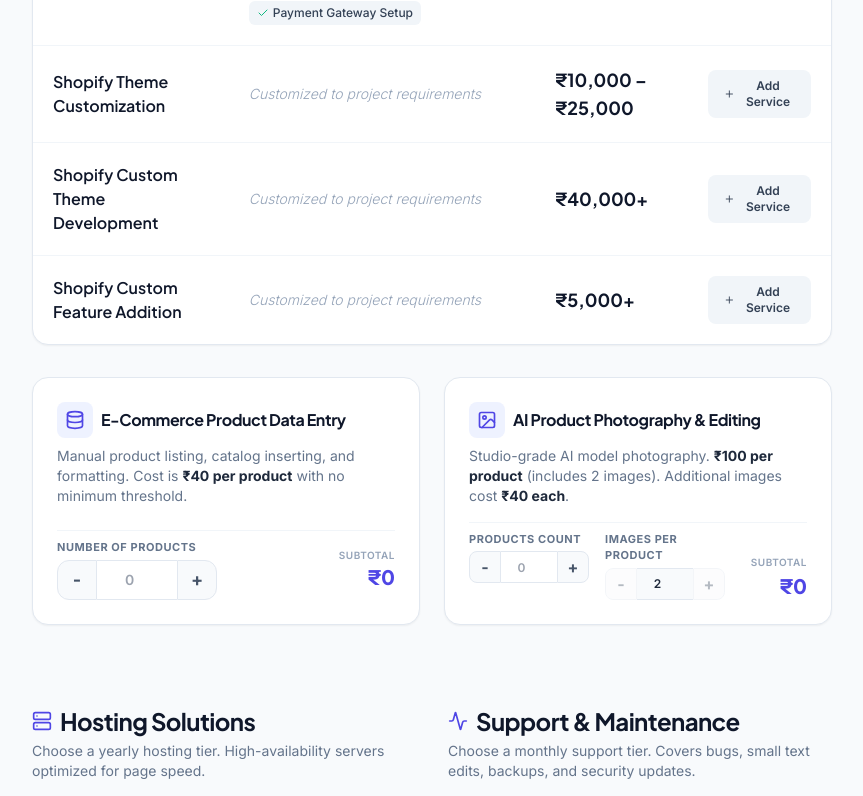
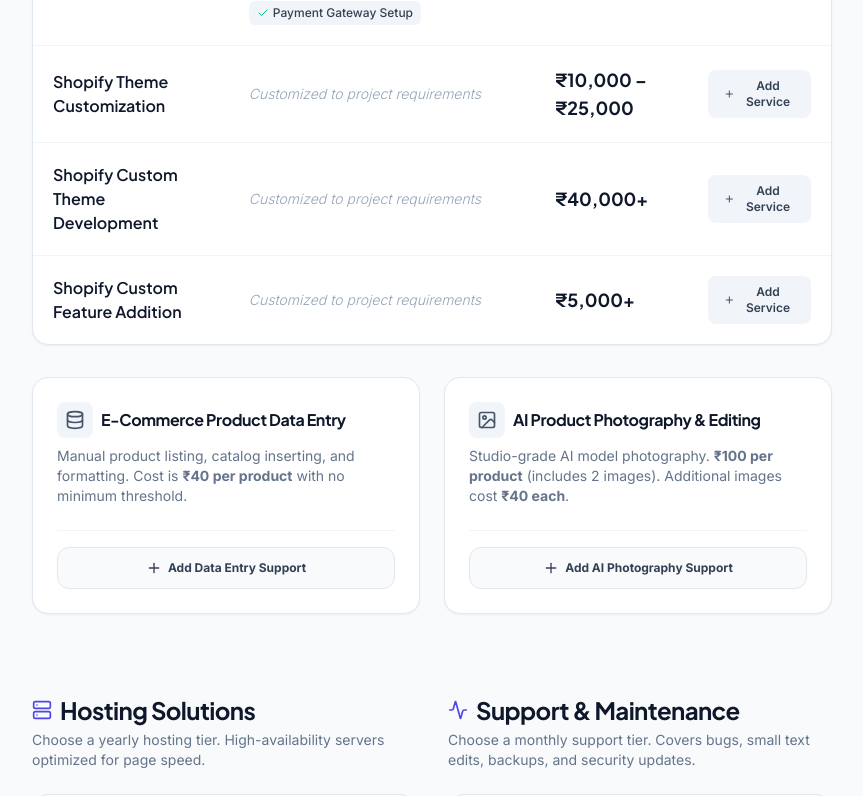
Before and after one commit to hardikkanajariya-in/pricing-simulator, a React (Vite) app: page / in a window 1280 px wide. Shown: the part 4516-5312 px from the top of the page, without its empty margins (0-863 px from the left). Built offline with nearby package versions, Linux system fonts and the light colour scheme.

Commit message:
feat: add ShopifyServices component for managing service selection and quantity-based cost estimation

```diff
--- a/src/components/ShopifyServices.tsx
+++ b/src/components/ShopifyServices.tsx
@@ -1,5 +1,5 @@
 import React from 'react';
-import { Check, Plus, ShoppingBag, Database, Image } from 'lucide-react';
+import { Check, Plus, Minus, Trash2, ShoppingBag, Database, Image } from 'lucide-react';
 import { SHOPIFY_SERVICES, ShopifyServiceItem } from '../data/pricingData';
 
 interface ShopifyServicesProps {
@@ -42,6 +42,9 @@
     }).format(value);
   };
 
+  const isDataEntryActive = productInsertCount > 0;
+  const isAiPhotoActive = aiPhotoProductCount > 0;
+
   return (
     <div className="space-y-8">
       <div className="text-left">
@@ -53,7 +56,7 @@
           Shopify & Data Services
         </h2>
         <p className="text-slate-500 mt-2 text-sm sm:text-base">
-          Looking for a Shopify specialist? Select from setup configurations, customization, or dynamic product catalog cataloging.
+          Looking for a Shopify specialist? Select from setup configurations, customization, or dynamic product cataloging.
         </p>
       </div>
 
@@ -181,153 +184,228 @@
       <div className="grid grid-cols-1 lg:grid-cols-2 gap-6">
 
         {/* Dynamic Product Data Entry Card */}
-        <div className="bg-white border border-slate-200 rounded-2xl p-6 flex flex-col justify-between space-y-4 hover:border-slate-300 transition-colors shadow-sm">
+        <div className={`border rounded-2xl p-6 flex flex-col justify-between space-y-6 transition-all duration-300 shadow-sm ${
+          isDataEntryActive
+            ? 'border-indigo-600 bg-indigo-50/10 ring-2 ring-indigo-600/10'
+            : 'border-slate-200 bg-white hover:border-slate-300'
+        }`}>
           <div className="space-y-2">
+            <div className="flex justify-between items-start">
               <div className="flex items-center gap-2">
-              <div className="w-9 h-9 rounded-lg bg-indigo-50 flex items-center justify-center text-indigo-600">
+                <div className={`w-9 h-9 rounded-lg flex items-center justify-center ${
+                  isDataEntryActive ? 'bg-indigo-600 text-white' : 'bg-slate-100 text-slate-600'
+                }`}>
                   <Database className="w-5 h-5" />
                 </div>
                 <h3 className="font-bold text-slate-900 font-display text-base">E-Commerce Product Data Entry</h3>
               </div>
+              {isDataEntryActive && (
+                <span className="inline-flex items-center gap-1 text-[10px] bg-indigo-600 text-white font-bold px-2 py-0.5 rounded-full uppercase tracking-wider">
+                  <Check className="w-3 h-3 stroke-[3]" />
+                  Active
+                </span>
+              )}
+            </div>
             <p className="text-slate-500 text-xs sm:text-sm leading-relaxed">
-              Manual product listing, catalog inserting, and formatting. Cost is <span className="font-bold text-slate-800">₹40 per product</span> with no minimum threshold.
+              Manual product listing, catalog inserting, and formatting. Cost is <span className="font-bold text-slate-850">₹40 per product</span> with no minimum threshold.
             </p>
           </div>
 
-          <div className="pt-2 border-t border-slate-100 flex flex-col sm:flex-row sm:items-center justify-between gap-4">
-            <div className="space-y-1">
-              <label htmlFor="product_insert_input" className="block text-[11px] font-bold text-slate-500 uppercase tracking-wider">Number of Products</label>
+          {!isDataEntryActive ? (
+            <div className="pt-4 border-t border-slate-100">
+              <button
+                type="button"
+                onClick={() => onProductInsertCountChange(10)}
+                className="w-full py-3 px-4 rounded-xl text-xs font-bold bg-slate-50 hover:bg-slate-100 border border-slate-200 hover:border-slate-300 text-slate-700 hover:text-slate-900 flex items-center justify-center gap-1.5 transition-all duration-200"
+              >
+                <Plus className="w-4 h-4" />
+                Add Data Entry Support
+              </button>
+            </div>
+          ) : (
+            <div className="pt-4 border-t border-slate-100 flex flex-col sm:flex-row sm:items-center justify-between gap-4">
+              <div className="space-y-1.5">
+                <span className="block text-[10px] font-bold text-slate-400 uppercase tracking-wider">Number of Products</span>
                 <div className="flex items-center">
                   <button
                     type="button"
-                  onClick={() => onProductInsertCountChange(Math.max(0, productInsertCount - 5))}
-                  className="w-10 h-10 border border-slate-200 bg-slate-50 text-slate-600 hover:bg-slate-100 rounded-l-xl flex items-center justify-center font-bold text-lg select-none transition-colors"
+                    onClick={() => onProductInsertCountChange(Math.max(1, productInsertCount - 5))}
+                    className="w-10 h-10 border border-slate-200 bg-white hover:bg-slate-50 text-slate-600 rounded-l-xl flex items-center justify-center font-bold transition-colors"
                   >
-                  -
+                    <Minus className="w-3.5 h-3.5" />
                   </button>
                   <input
-                  id="product_insert_input"
                     type="number"
-                  min="0"
-                  value={productInsertCount === 0 ? '' : productInsertCount}
+                    min="1"
+                    value={productInsertCount}
                     onChange={(e) => {
                       const val = parseInt(e.target.value, 10);
-                    onProductInsertCountChange(isNaN(val) ? 0 : Math.max(0, val));
+                      onProductInsertCountChange(isNaN(val) ? 1 : Math.max(1, val));
                     }}
-                  placeholder="0"
-                  className="w-20 h-10 border-y border-slate-200 text-center text-sm font-semibold focus:outline-none"
+                    className="w-20 h-10 border-y border-slate-200 text-center text-sm font-bold text-slate-800 focus:outline-none bg-white"
                   />
                   <button
                     type="button"
                     onClick={() => onProductInsertCountChange(productInsertCount + 5)}
-                  className="w-10 h-10 border border-slate-200 bg-slate-50 text-slate-600 hover:bg-slate-100 rounded-r-xl flex items-center justify-center font-bold text-lg select-none transition-colors"
+                    className="w-10 h-10 border border-slate-200 bg-white hover:bg-slate-50 text-slate-600 rounded-r-xl flex items-center justify-center font-bold transition-colors"
                   >
-                  +
+                    <Plus className="w-3.5 h-3.5" />
                   </button>
                 </div>
               </div>
 
+              <div className="flex flex-col items-start sm:items-end justify-between h-full space-y-2">
                 <div className="text-left sm:text-right space-y-0.5">
                   <span className="block text-[10px] text-slate-400 font-semibold uppercase tracking-wider">Subtotal</span>
                   <span className="text-xl font-extrabold text-indigo-600 font-display">
                     {formattedCurrency(productInsertCount * 40)}
                   </span>
                 </div>
+                <button
+                  type="button"
+                  onClick={() => onProductInsertCountChange(0)}
+                  className="text-xs font-semibold text-red-500 hover:text-red-600 flex items-center gap-1"
+                >
+                  <Trash2 className="w-3.5 h-3.5" />
+                  Remove Service
+                </button>
               </div>
+            </div>
+          )}
         </div>
 
         {/* Dynamic AI Product Photography Card */}
-        <div className="bg-white border border-slate-200 rounded-2xl p-6 flex flex-col justify-between space-y-4 hover:border-slate-300 transition-colors shadow-sm">
+        <div className={`border rounded-2xl p-6 flex flex-col justify-between space-y-6 transition-all duration-300 shadow-sm ${
+          isAiPhotoActive
+            ? 'border-indigo-600 bg-indigo-50/10 ring-2 ring-indigo-600/10'
+            : 'border-slate-200 bg-white hover:border-slate-300'
+        }`}>
           <div className="space-y-2">
+            <div className="flex justify-between items-start">
               <div className="flex items-center gap-2">
-              <div className="w-9 h-9 rounded-lg bg-indigo-50 flex items-center justify-center text-indigo-600">
+                <div className={`w-9 h-9 rounded-lg flex items-center justify-center ${
+                  isAiPhotoActive ? 'bg-indigo-600 text-white' : 'bg-slate-100 text-slate-600'
+                }`}>
                   <Image className="w-5 h-5" />
                 </div>
                 <h3 className="font-bold text-slate-900 font-display text-base">AI Product Photography & Editing</h3>
               </div>
+              {isAiPhotoActive && (
+                <span className="inline-flex items-center gap-1 text-[10px] bg-indigo-600 text-white font-bold px-2 py-0.5 rounded-full uppercase tracking-wider">
+                  <Check className="w-3 h-3 stroke-[3]" />
+                  Active
+                </span>
+              )}
+            </div>
             <p className="text-slate-500 text-xs sm:text-sm leading-relaxed">
-              Studio-grade AI model photography. <span className="font-bold text-slate-800">₹100 per product</span> (includes 2 images). Additional images cost <span className="font-bold text-slate-800">₹40 each</span>.
+              Studio-grade AI model photography. <span className="font-bold text-slate-850">₹100 per product</span> (includes 2 images). Additional images cost <span className="font-bold text-slate-850">₹40 each</span>.
             </p>
           </div>
 
-          <div className="pt-2 border-t border-slate-100 space-y-4">
-            <div className="flex flex-col sm:flex-row gap-4 justify-between">
-              {/* Products count */}
-              <div className="space-y-1">
-                <label htmlFor="ai_photo_product_input" className="block text-[11px] font-bold text-slate-500 uppercase tracking-wider">Products Count</label>
-                <div className="flex items-center">
+          {!isAiPhotoActive ? (
+            <div className="pt-4 border-t border-slate-100">
               <button
                 type="button"
-                    onClick={() => onAiPhotoProductCountChange(Math.max(0, aiPhotoProductCount - 1))}
-                    className="w-8 h-8 border border-slate-200 bg-slate-50 text-slate-600 hover:bg-slate-100 rounded-l-lg flex items-center justify-center font-bold text-base select-none transition-colors"
+                onClick={() => {
+                  onAiPhotoProductCountChange(5);
+                  onAiPhotoImagesPerProductChange(2);
+                }}
+                className="w-full py-3 px-4 rounded-xl text-xs font-bold bg-slate-50 hover:bg-slate-100 border border-slate-200 hover:border-slate-300 text-slate-700 hover:text-slate-900 flex items-center justify-center gap-1.5 transition-all duration-200"
               >
-                    -
+                <Plus className="w-4 h-4" />
+                Add AI Photography Support
+              </button>
+            </div>
+          ) : (
+            <div className="pt-4 border-t border-slate-100 space-y-4">
+              <div className="flex flex-col sm:flex-row gap-4 justify-between items-start sm:items-center">
+
+                {/* Products count */}
+                <div className="space-y-1.5">
+                  <span className="block text-[10px] font-bold text-slate-400 uppercase tracking-wider">Products Count</span>
+                  <div className="flex items-center bg-white rounded-xl">
+                    <button
+                      type="button"
+                      onClick={() => onAiPhotoProductCountChange(Math.max(1, aiPhotoProductCount - 1))}
+                      className="w-8 h-8 border border-slate-200 bg-slate-50 text-slate-600 hover:bg-slate-100 rounded-l-lg flex items-center justify-center font-bold select-none transition-colors"
+                    >
+                      <Minus className="w-3 h-3" />
                     </button>
                     <input
-                    id="ai_photo_product_input"
                       type="number"
-                    min="0"
-                    value={aiPhotoProductCount === 0 ? '' : aiPhotoProductCount}
+                      min="1"
+                      value={aiPhotoProductCount}
                       onChange={(e) => {
                         const val = parseInt(e.target.value, 10);
-                      onAiPhotoProductCountChange(isNaN(val) ? 0 : Math.max(0, val));
+                        onAiPhotoProductCountChange(isNaN(val) ? 1 : Math.max(1, val));
                       }}
-                    placeholder="0"
-                    className="w-14 h-8 border-y border-slate-200 text-center text-xs font-semibold focus:outline-none"
+                      className="w-12 h-8 border-y border-slate-200 text-center text-xs font-bold text-slate-805 focus:outline-none bg-white"
                     />
                     <button
                       type="button"
                       onClick={() => onAiPhotoProductCountChange(aiPhotoProductCount + 1)}
-                    className="w-8 h-8 border border-slate-200 bg-slate-50 text-slate-600 hover:bg-slate-100 rounded-r-lg flex items-center justify-center font-bold text-base select-none transition-colors"
+                      className="w-8 h-8 border border-slate-200 bg-slate-50 text-slate-600 hover:bg-slate-100 rounded-r-lg flex items-center justify-center font-bold select-none transition-colors"
                     >
-                    +
+                      <Plus className="w-3 h-3" />
                     </button>
                   </div>
                 </div>
 
                 {/* Images per product */}
-              <div className="space-y-1">
-                <label htmlFor="ai_photo_images_input" className="block text-[11px] font-bold text-slate-500 uppercase tracking-wider">Images Per Product</label>
-                <div className="flex items-center">
+                <div className="space-y-1.5">
+                  <span className="block text-[10px] font-bold text-slate-400 uppercase tracking-wider">Images Per Product</span>
+                  <div className="flex items-center bg-white rounded-xl">
                     <button
                       type="button"
-                    disabled={aiPhotoProductCount <= 0}
                       onClick={() => onAiPhotoImagesPerProductChange(Math.max(2, aiPhotoImagesPerProduct - 1))}
-                    className="w-8 h-8 border border-slate-200 bg-slate-50 text-slate-600 hover:bg-slate-100 rounded-l-lg flex items-center justify-center font-bold text-base select-none disabled:opacity-40 transition-colors"
+                      className="w-8 h-8 border border-slate-200 bg-slate-50 text-slate-600 hover:bg-slate-100 rounded-l-lg flex items-center justify-center font-bold select-none transition-colors"
                     >
-                    -
+                      <Minus className="w-3 h-3" />
                     </button>
                     <input
-                    id="ai_photo_images_input"
                       type="number"
                       min="2"
-                    disabled={aiPhotoProductCount <= 0}
                       value={aiPhotoImagesPerProduct}
                       onChange={(e) => {
                         const val = parseInt(e.target.value, 10);
                         onAiPhotoImagesPerProductChange(isNaN(val) ? 2 : Math.max(2, val));
                       }}
-                    className="w-14 h-8 border-y border-slate-200 text-center text-xs font-semibold focus:outline-none disabled:bg-slate-50"
+                      className="w-12 h-8 border-y border-slate-200 text-center text-xs font-bold text-slate-805 focus:outline-none bg-white"
                     />
                     <button
                       type="button"
-                    disabled={aiPhotoProductCount <= 0}
                       onClick={() => onAiPhotoImagesPerProductChange(aiPhotoImagesPerProduct + 1)}
-                    className="w-8 h-8 border border-slate-200 bg-slate-50 text-slate-600 hover:bg-slate-100 rounded-r-lg flex items-center justify-center font-bold text-base select-none disabled:opacity-40 transition-colors"
+                      className="w-8 h-8 border border-slate-200 bg-slate-50 text-slate-600 hover:bg-slate-100 rounded-r-lg flex items-center justify-center font-bold select-none transition-colors"
                     >
-                    +
+                      <Plus className="w-3 h-3" />
                     </button>
                   </div>
                 </div>
 
-              <div className="text-left sm:text-right space-y-0.5 flex flex-col justify-end">
+                <div className="text-left sm:text-right space-y-0.5 self-end">
                   <span className="block text-[10px] text-slate-400 font-semibold uppercase tracking-wider">Subtotal</span>
                   <span className="text-xl font-extrabold text-indigo-600 font-display">
                     {formattedCurrency(calculateAiPhotoCost())}
                   </span>
                 </div>
               </div>
+
+              {/* Remove Service Trigger */}
+              <div className="flex justify-end pt-2 border-t border-slate-100/50">
+                <button
+                  type="button"
+                  onClick={() => {
+                    onAiPhotoProductCountChange(0);
+                    onAiPhotoImagesPerProductChange(2);
+                  }}
+                  className="text-xs font-semibold text-red-500 hover:text-red-600 flex items-center gap-1"
+                >
+                  <Trash2 className="w-3.5 h-3.5" />
+                  Remove Service
+                </button>
               </div>
+            </div>
+          )}
         </div>
 
       </div>
```
Lines whose indentation alone changed are shown as unchanged.
